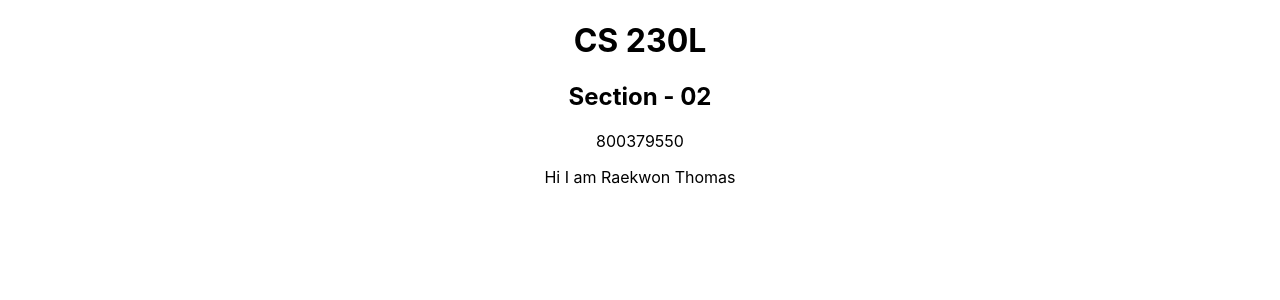
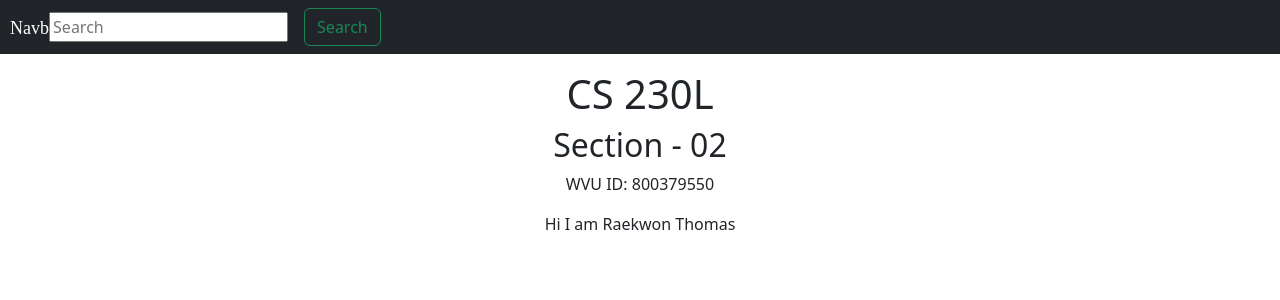
Before and after one commit to raetho64/AWS-Assignment-2, a React (Create React App) app: page / in a window 1280 px wide. Shown: the top 300 px of the page. Built offline with nearby package versions, Linux system fonts and the light colour scheme.

Commit message:
added a navigation bar

```diff
--- a/package.json
+++ b/package.json
@@ -6,6 +6,7 @@
     "@testing-library/jest-dom": "^5.17.0",
     "@testing-library/react": "^13.4.0",
     "@testing-library/user-event": "^13.5.0",
+    "bootstrap": "^5.3.3",
     "react": "^18.3.1",
     "react-dom": "^18.3.1",
     "react-scripts": "5.0.1",
--- a/src/App.js
+++ b/src/App.js
@@ -1,12 +1,15 @@
-import logo from './logo.svg';
+
 import './App.css';
+import Navbar from './Navbar';
 
 function App() {
   return (
     <div className="App">
+      <Navbar/>
+      <p></p>
       <h1>CS 230L</h1>
       <h2>Section - 02</h2>
-      <p>800379550</p>
+      <p>WVU ID: 800379550</p>
       <p>Hi I am Raekwon Thomas</p>
     </div>
   );
--- /dev/null
+++ b/src/Navbar.js
@@ -0,0 +1,23 @@
+
+function Navbar(){
+    return(
+        <nav class="navbar navbar-expand-lg navbar-light bg-dark">
+            <div id="navbar-indicator">
+                Navbar |
+            </div>
+            <div id="navbar-links">
+                <div id="home">Home</div>
+                <div id="about">About</div>
+                <div id="contact">Contact</div>
+            </div>
+            <div id="navbar-search">
+                <form class="form-inline">
+                        <input placeholder="Search" id="search-box"></input>
+                        <button class="btn btn-outline-success" type="submit" id="search-button">Search</button>
+                </form>
+            </div>
+        </nav>
+    )
+}
+
+export default Navbar;
--- a/src/index.css
+++ b/src/index.css
@@ -11,3 +11,48 @@ code {
   font-family: source-code-pro, Menlo, Monaco, Consolas, 'Courier New',
     monospace;
 }
+
+#navbar-indicator{
+  font-size: large;
+  font-family:'Times New Roman', Times, serif;
+  color: white;
+  word-spacing: 4px;
+  position: relative;
+  left: 10px;
+  top: 1px;
+}
+
+#navbar-links{
+  color: gray;
+  position: absolute;
+  left: 85px;
+  word-spacing: 10px;
+  width: 20px;
+}
+
+#home{
+  position: relative;
+  top: 24px;
+}
+
+#about{
+  position: relative;
+  left: 53px;
+}
+
+#contact{
+  position: relative;
+  left: 112px;
+  bottom: 24px;
+}
+
+#home:hover, #about:hover, #contact:hover{
+  color:white;
+  cursor: pointer;
+}
+
+#search-box{
+  position: relative;
+  left:-16px;
+  top: 2px;
+}
--- a/src/index.js
+++ b/src/index.js
@@ -3,6 +3,7 @@ import ReactDOM from 'react-dom/client';
 import './index.css';
 import App from './App';
 import reportWebVitals from './reportWebVitals';
+import "bootstrap/dist/css/bootstrap.css";
 
 const root = ReactDOM.createRoot(document.getElementById('root'));
 root.render(
```
Also changed, not shown: 1 other file (tests, documents, lock files or other folders).
